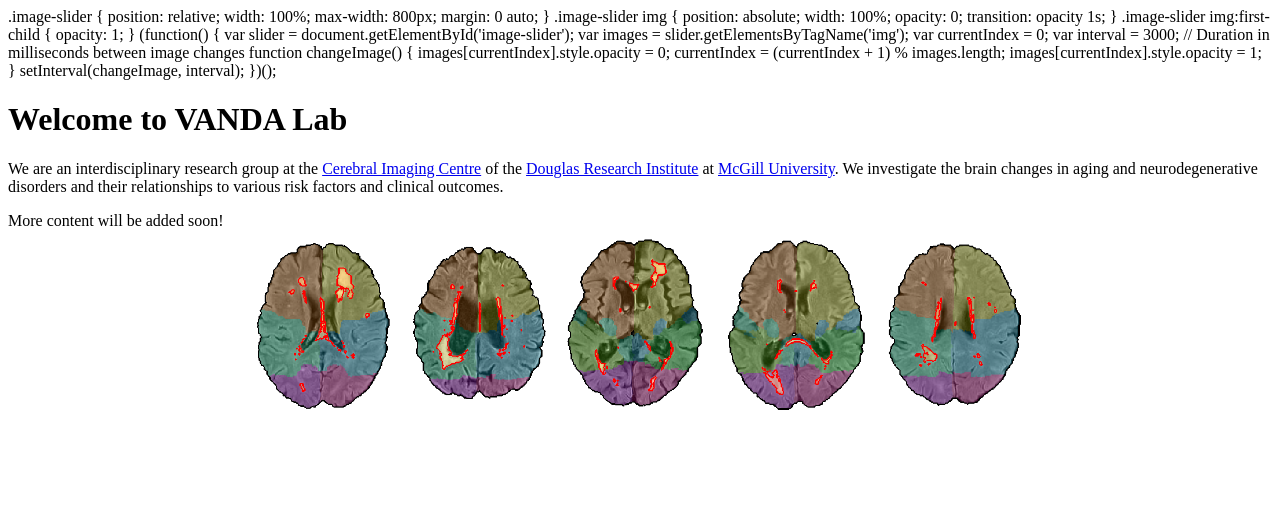
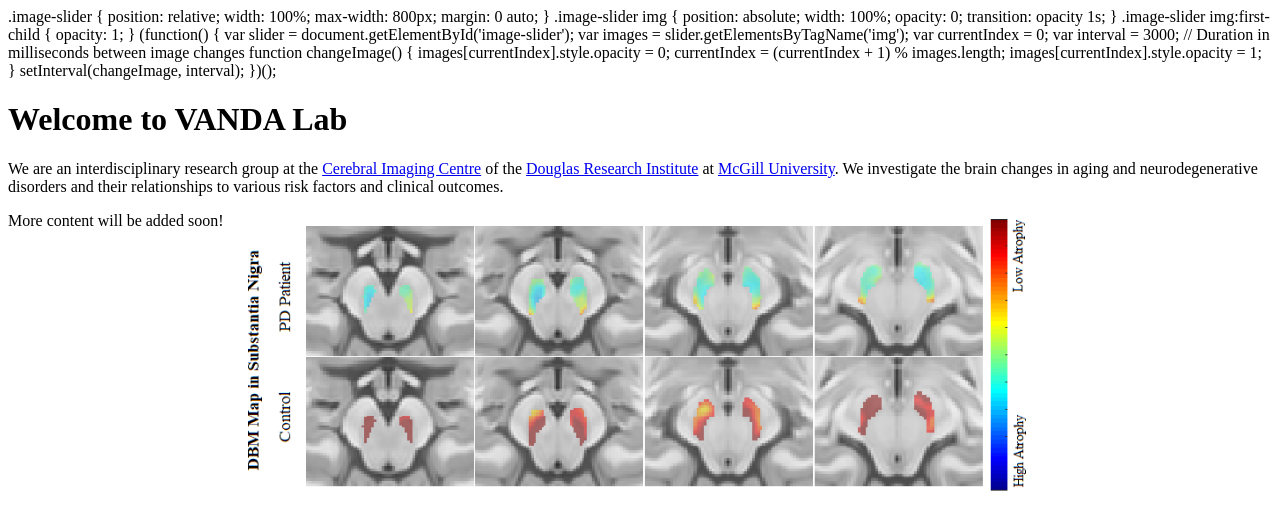
Before and after one commit to VANDAlab/VANDAlab.github.io, a Jekyll site: the page built from index.md, in a window 1280 px wide. Shown: the top 530 px of the page. Built offline with Jekyll 4.4.1, drawn with Linux system fonts in a browser that asks for light colours; our own code applies the rules of GitHub Pages for plain Markdown files.

Commit message:
Update index.md

```diff
--- a/index.md
+++ b/index.md
@@ -8,8 +8,10 @@ We are an interdisciplinary research group at the [Cerebral Imaging Centre](http
 
 <div class="image-slider" id="image-slider">
     <img class="visible" src="/assets/img1.png" alt="Image 1">
-    <img src="/assets/img2.png" alt="Image 2">
-    <img src="/assets/img3.png" alt="Image 3">
+    <img src="/assets/img6.png" alt="Image 2">
+    <img src="/assets/img7.png" alt="Image 3">
+    <img src="/assets/img9.png" alt="Image 3">
+    <img src="/assets/img10.png" alt="Image 3">
 </div>
 
 
```
